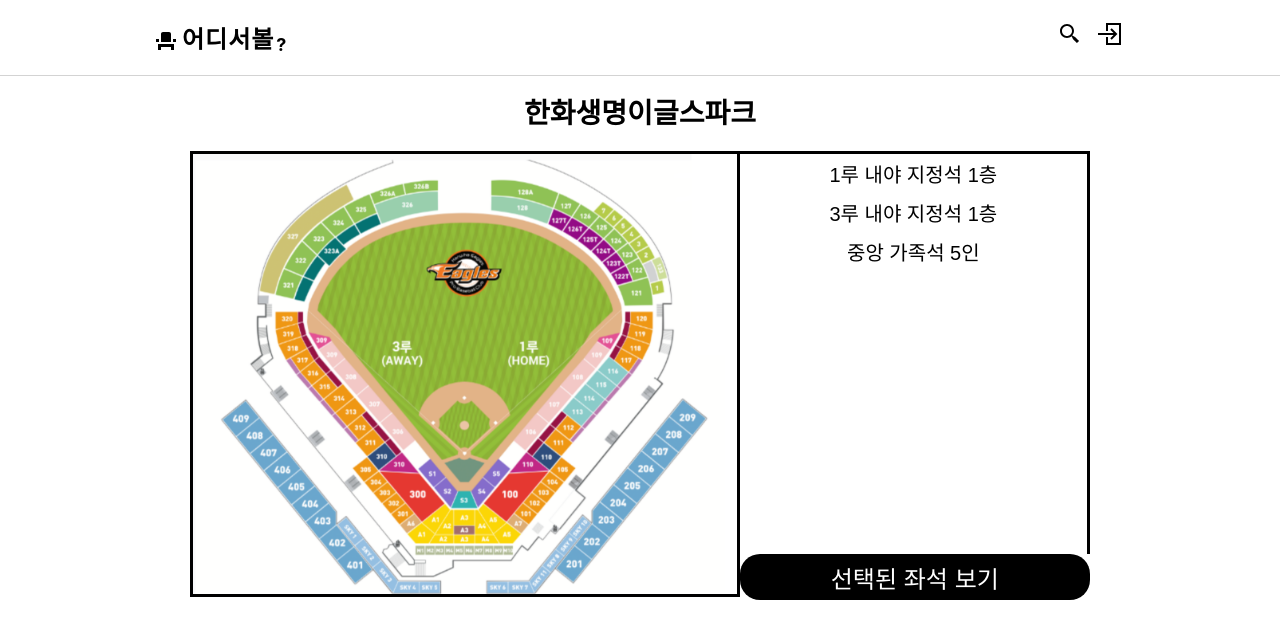
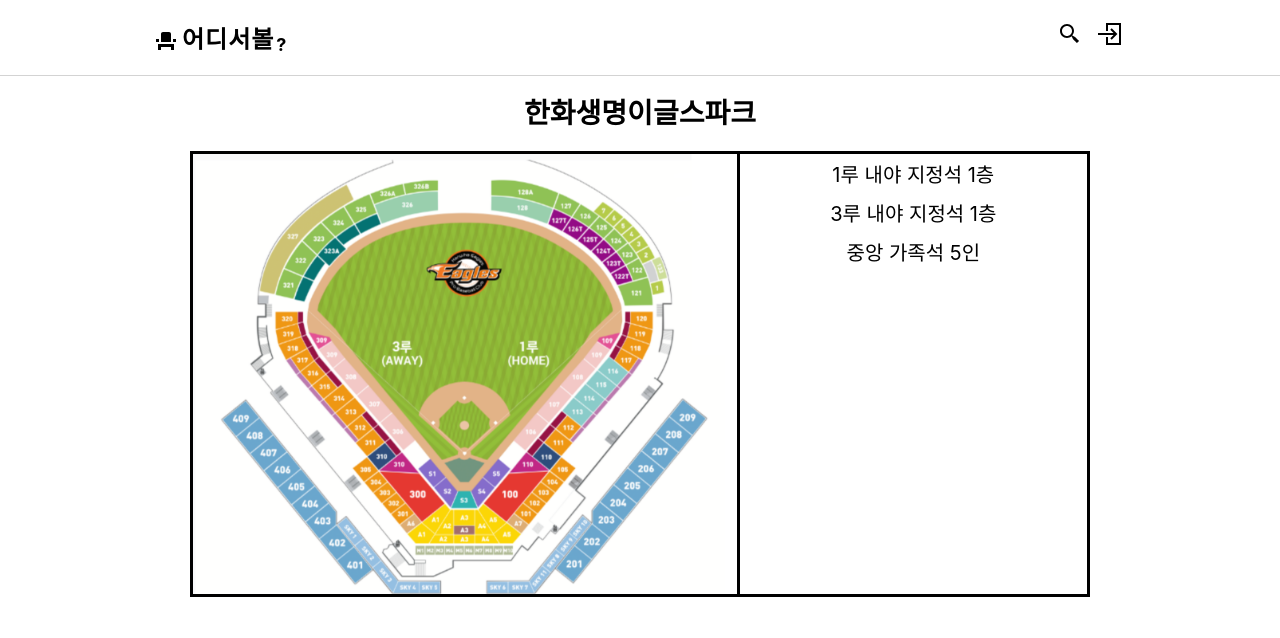
Before and after one commit to OneEpitome/WBProject, a React (Create React App) app in the folder Frontend/wb-project/: page /hanwha-eagles in a window 1280 px wide. Shown: the top 638 px of the page. Built offline with nearby package versions, Linux system fonts and the light colour scheme.

Commit message:
Refactoring

```diff
--- a/Frontend/wb-project/src/components/Venue/ListItem.jsx
+++ b/Frontend/wb-project/src/components/Venue/ListItem.jsx
@@ -1,22 +1,25 @@
 import React, { useState } from 'react';
+import { Link } from 'react-router-dom';
 import styled from 'styled-components';
 
 const Container = styled.div`
-  height: 400px;
+  height: 440px;
   overflow-y: scroll;
   border: solid 3px black;
   border-left: none;
-  border-bottom: none;
 `
 
-const Button = styled.button`
-  width: 100%;
+const Button = styled(Link)`
+  display: block;
   font-size: 20px;
   padding: 5px 40px;
   border: none;
   background-color: transparent;
   border-radius: 20px;
   cursor: pointer;
+
+  text-decoration: none;
+  color: black;
 
   &:hover {
     background-color: lightgrey;
@@ -28,7 +31,7 @@
   border-radius: 20px;
 `;
 
-const ListItem = React.memo(({ onClickListButton, onGetDetailData, seatData }) => {
+export default function ListItem({ onClickListButton, onGetDetailData, seatData }) {
   const [selected, setSelected] = useState('');
 
   const onClickListButton2 = (e) => {
@@ -56,6 +59,7 @@
                 <DetailContainer>
                   {data.details.map((detail) => (
                     <Button
+                      to={detail}
                       key={detail}
                       onClick={onClickDetailButton}
                     >{detail}</Button>
@@ -68,6 +72,4 @@
       }
     </Container >
   );
-});
-
-export default ListItem;
+}
--- a/Frontend/wb-project/src/components/Venue/SeatList.jsx
+++ b/Frontend/wb-project/src/components/Venue/SeatList.jsx
@@ -1,49 +1,19 @@
-import React, { useState } from 'react';
+import React from 'react';
 import styled from 'styled-components';
 import ListItem from './ListItem';
-import { Link } from 'react-router-dom';
 
 const Container = styled.div`
   width: 100%;
   height: 100%;
 `;
 
-const Button = styled(Link)`
-  display: block;
-  height: 40px;
-  padding: 6px 0 0 0;
-  font-size: 24px;
-  border: none;
-  background-color: black;
-  color: white;
-  border-radius: 20px;
-  cursor: pointer;
-
-  text-decoration: none;
-
-  &:hover {
-    background-color: lightgrey;
-    color: black;
-  }
-`
-
 export default function SeatList({ onClickListButton, seatData }) {
-  const [selectedSector, setSelectedSector] = useState('');
-
-  const getDetailData = (sector) => {
-    setSelectedSector(sector);
-  };
-
   return (
     <Container>
       <ListItem
         onClickListButton={onClickListButton}
-        onGetDetailData={getDetailData}
         seatData={seatData}
       />
-      <Button
-        to={`/daejeon-worldcup/${selectedSector}`}
-      >선택된 좌석 보기</Button>
     </Container>
   );
 }
```
